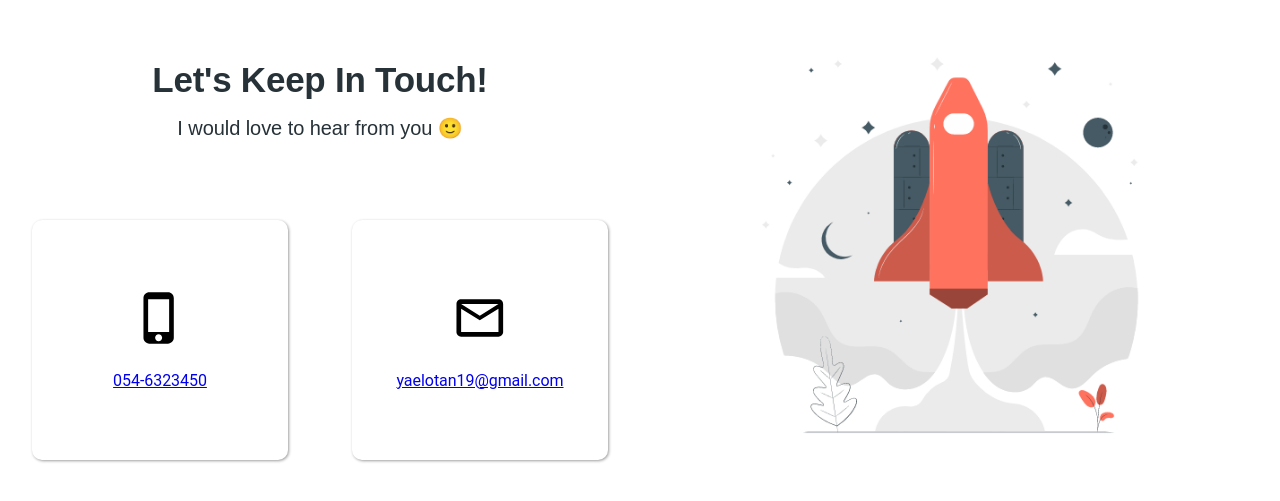
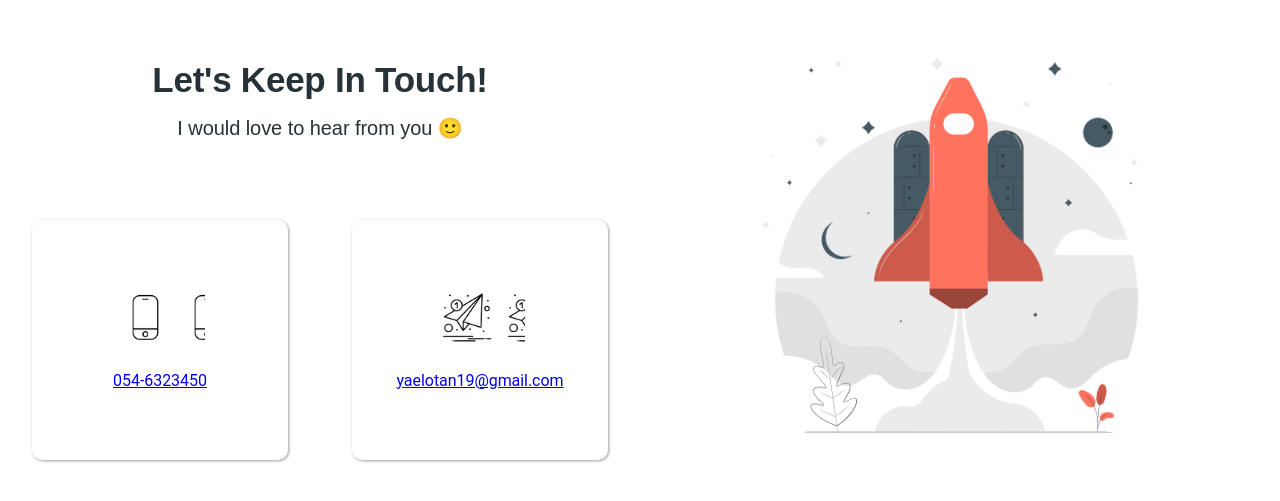
Before and after one commit to yaelotan13/protfolio, a React (Create React App) app: page / in a window 1280 px wide. Shown: the part 3391-3892 px from the top of the page. Built offline with nearby package versions, Linux system fonts and the light colour scheme; a web font is replaced by a local one.

Commit message:
fix(Projects.js): layout and images changes

```diff
--- a/src/views/Contact/Contact.js
+++ b/src/views/Contact/Contact.js
@@ -2,11 +2,10 @@ import React from 'react';
 import { Box, Typography } from '@material-ui/core';
 import { makeStyles } from '@material-ui/styles';
 import ScrollAnimation from 'react-animate-on-scroll';
-import PhoneIphoneIcon from '@material-ui/icons/PhoneIphone';
-import MailOutlineIcon from '@material-ui/icons/MailOutline';
 
+import phone from '../../assets/images/phone.png';
+import email from '../../assets/images/email.png';
 import rocket from '../../assets/images/rocket.gif';
-import { colors } from '../../constants/colors';
 
 const useStyle = makeStyles((theme) => ({
     container: {
@@ -106,6 +105,14 @@ const useStyle = makeStyles((theme) => ({
             marginRight: '5vw'
         }
     },
+    iphoneIcon: {
+        backgroundImage: `url(${phone})`,
+        backgroundSize: 'contain'
+    },
+    emailIcon: {
+        backgroundImage: `url(${email})`,
+        backgroundSize: 'contain'
+    },
     info: {
         fontSize: theme.typography.h5.fontSize,
         [theme.breakpoints.down('sm')]: {
@@ -144,7 +151,7 @@ const Contact = (props) => {
                         animateOnce={true}
                     >
                         <Box className={classes.contactInfo}>
-                            <PhoneIphoneIcon className={classes.icon} />
+                            <Box className={[classes.icon, classes.iphoneIcon].join(" ")} />
                             <Typography className={classes.info}>
                                 <a href="tel:054-6323450">054-6323450</a>
                             </Typography>
@@ -157,7 +164,7 @@ const Contact = (props) => {
                         animateOnce={true}
                     >
                     <Box className={classes.contactInfo}>
-                        <MailOutlineIcon className={classes.icon} />
+                        <Box className={[classes.icon, classes.emailIcon].join(" ")}/>
                         <Typography className={classes.info}>
                             <a href="mailto:yaelotan19@gmail.com">yaelotan19@gmail.com</a>
                         </Typography>
--- a/src/views/Projects/components/Project.js
+++ b/src/views/Projects/components/Project.js
@@ -8,6 +8,7 @@ const useStyle = makeStyles((theme) => ({
         height: '50vh',
         width: '35vw',
         marginBottom: '3vh',
+        borderRadius: 10,
         boxShadow: "1px 1px 3px #9E9E9E",
         cursor: 'pointer',
         display: 'flex',
@@ -34,7 +35,6 @@ const useStyle = makeStyles((theme) => ({
     title: {
         marginTop: '2vh',
         fontFamily: theme.typography.h6.fontFamily,
-        // fontWeight: theme.typography.h5.fontWeight,
         fontWeight: 600,
         fontSize: theme.typography.h5.fontSize
     },
```
Also changed, not shown: src/assets/images/email.png (added), src/assets/images/phone.png (added).
